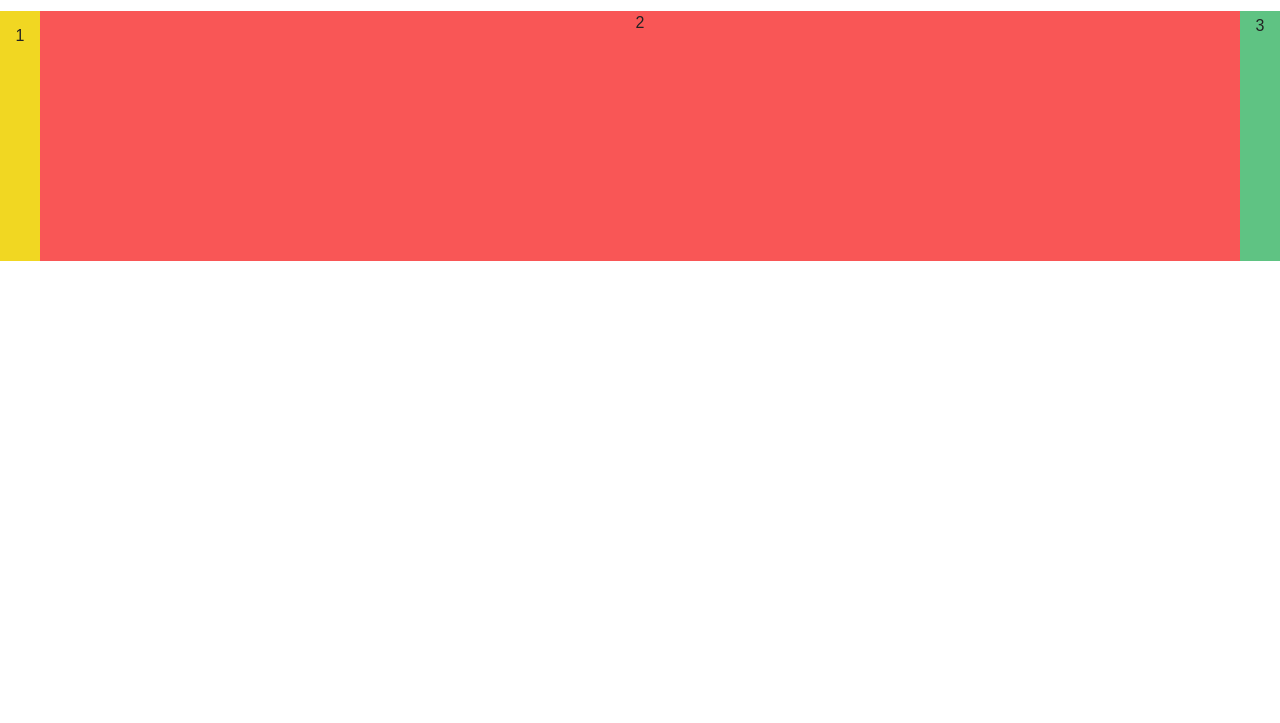
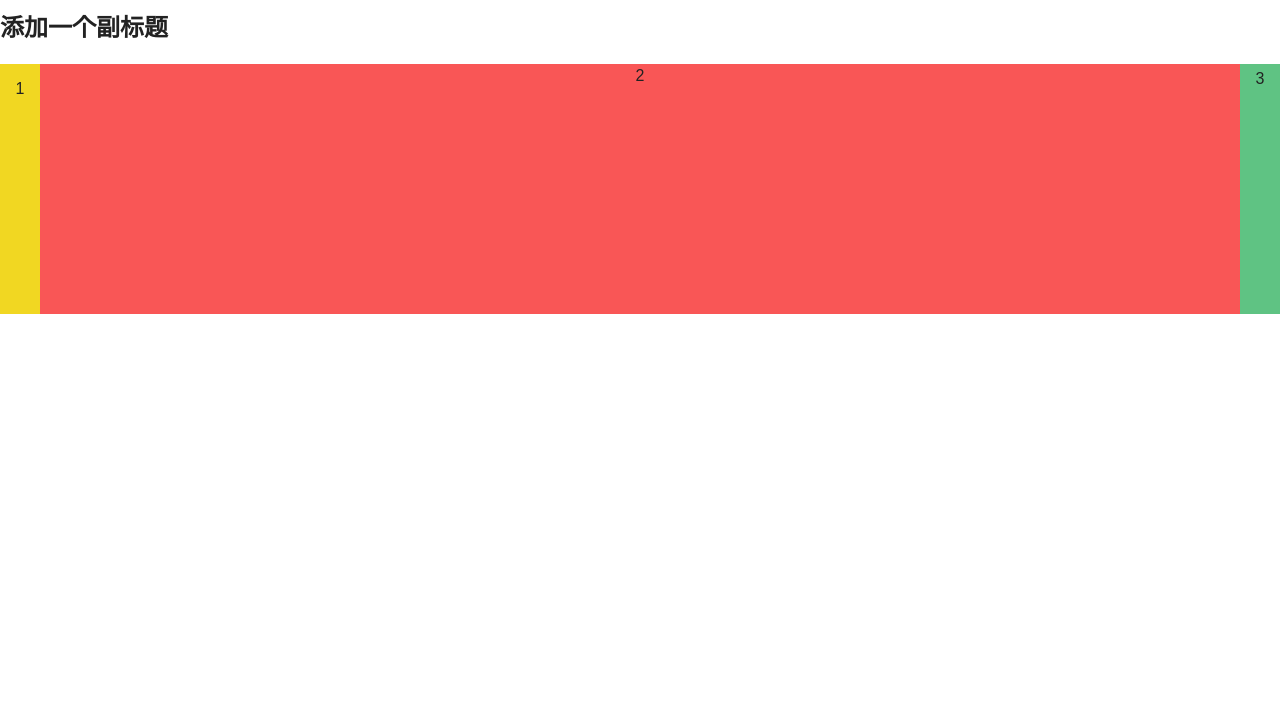
Before and after one commit to smilelanlan/mb-com, a plain HTML site: page index.html in a window 1280 px wide. Shown: the part 77-800 px from the top of the page. Drawn offline with Linux system fonts and the light colour scheme.

Commit message:
添加一个 副标题

```diff
--- a/index.html
+++ b/index.html
@@ -22,6 +22,7 @@
 
         <!-- Add your site or application content here -->
         <h1>flex布局</h1>
+        <h2>添加一个副标题</h2>
         <div class="demo" flex="dir:left main:justify cross:stretch wrap:true box:mean">
           <div flex-box="0">1</div>
           <div flex-box="2">2</div>
```
